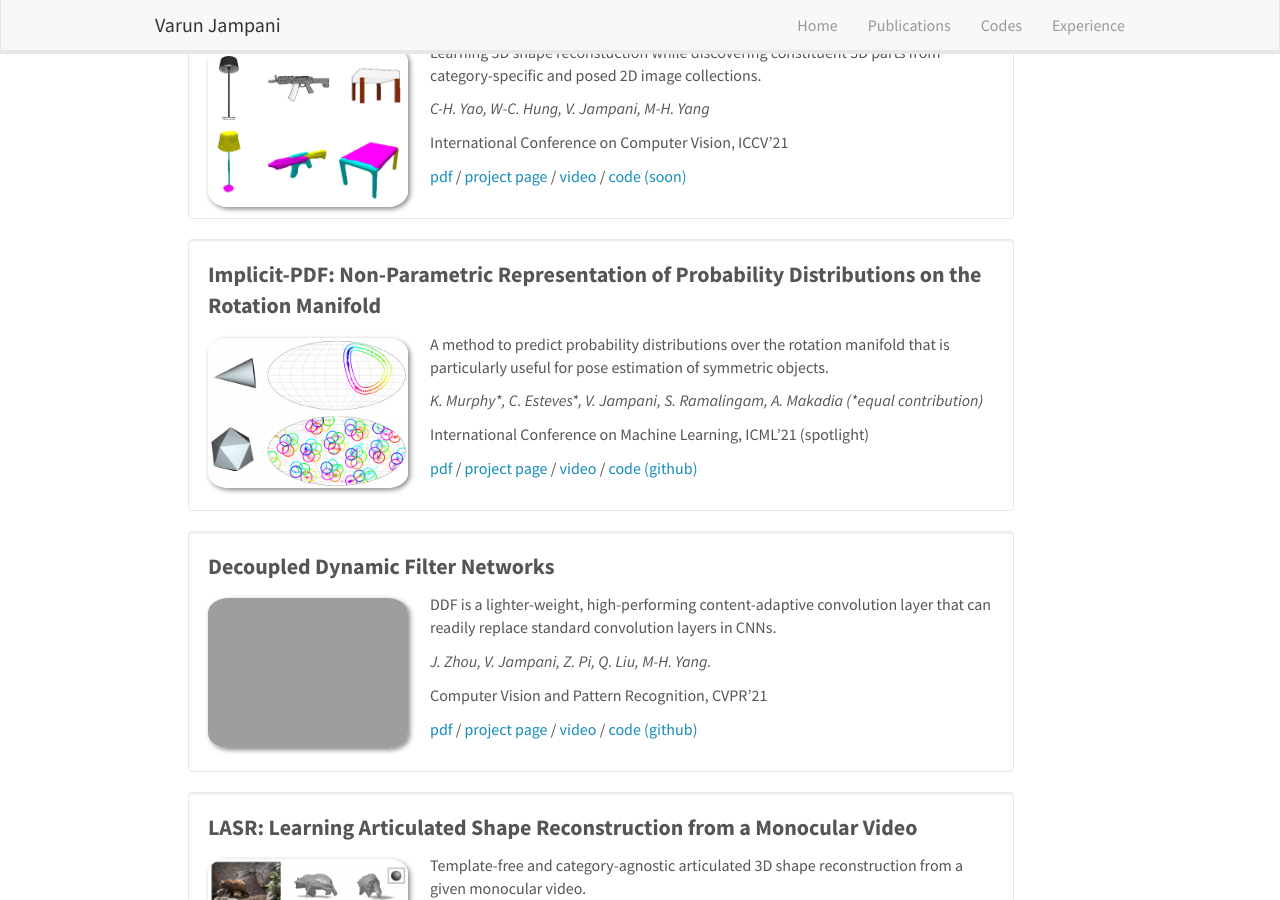
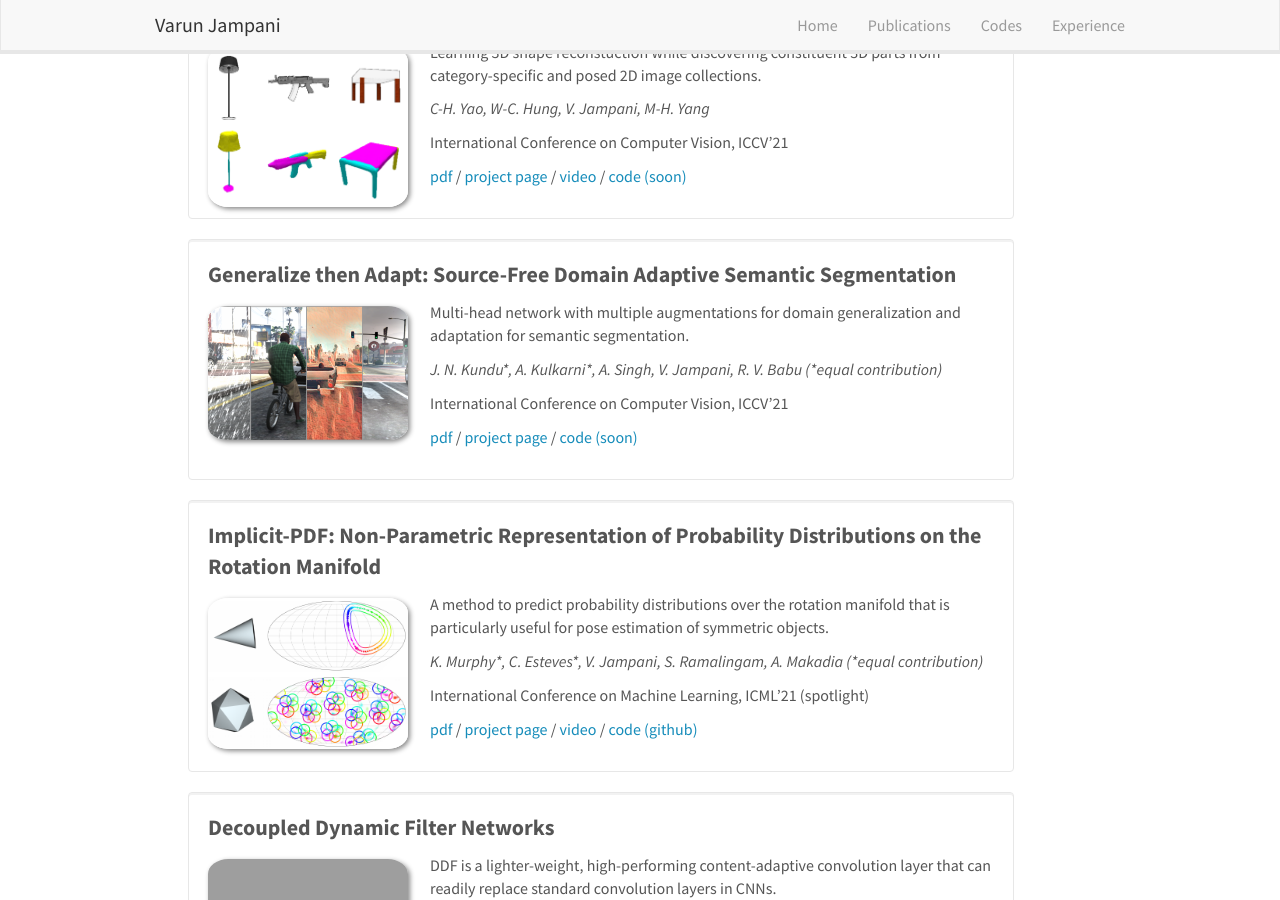
Before and after one commit to varunjampani/varunjampani.github.io, a Jekyll site: the page built from _pages/home.md, in a window 1280 px wide and 900 px high, scrolled down 1874 px. Built offline with Jekyll 4.4.1, drawn with Linux system fonts in a browser that asks for light colours; nearby versions of some CDN libraries.

Commit message:
Update publist.yml

```diff
--- a/_data/publist.yml
+++ b/_data/publist.yml
@@ -72,6 +72,22 @@
     display: video
   link4:
     url: https://github.com/chhankyao/lpd
+    display: code (soon)
+
+- title: Generalize then Adapt&#58; Source-Free Domain Adaptive Semantic Segmentation
+  image: generalize_adapt_ICCV21_teaser.png
+  description: Multi-head network with multiple augmentations for domain generalization and adaptation for semantic segmentation.
+  authors: J. N. Kundu&#42;, A. Kulkarni&#42;, A. Singh, V. Jampani, R. V. Babu (&#42;equal contribution)
+  venue: International Conference on Computer Vision, ICCV'21
+  number_link: 3
+  link1:
+    url: https://arxiv.org/pdf/2108.11249.pdf
+    display: pdf
+  link2:
+    url: https://sites.google.com/corp/view/sfdaseg
+    display: project page
+  link3:
+    url:
     display: code (soon)
 
 - title: Implicit-PDF&#58; Non-Parametric Representation of Probability Distributions on the Rotation Manifold
@@ -301,8 +317,6 @@
     url: https://drive.google.com/corp/drive/folders/11TamTxe_U5e1TFzJurM3zLXwTJ1ZtxDF
     display: code (google drive)
 
-
-
 - title: From Image Collections to Point Clouds with Self-supervised Shape and Pose Networks
   image: pointcloud_learning_cvpr20_teaser.png
   description: Point cloud reconstruction network trained with self-supervision using image collections.
@@ -316,8 +330,6 @@
     url: https://github.com/val-iisc/ssl_3d_recon
     display: code (github)
 
-
-
 - title:  Learning Propagation for Arbitrarily-structured Data
   image: sgpn_teaser.png
   description: A generalized spatial propagation network module that learns to propagate information across arbitrarily-structured data such as superpixels and point clouds.
@@ -327,7 +339,6 @@
   link1:
     url: https://arxiv.org/pdf/1909.11237.pdf
     display: pdf
-
 
 - title:  SENSE&#58; A Shared Encoder Network for Scene Flow Estimation
   image: sense_teaser.png
```
